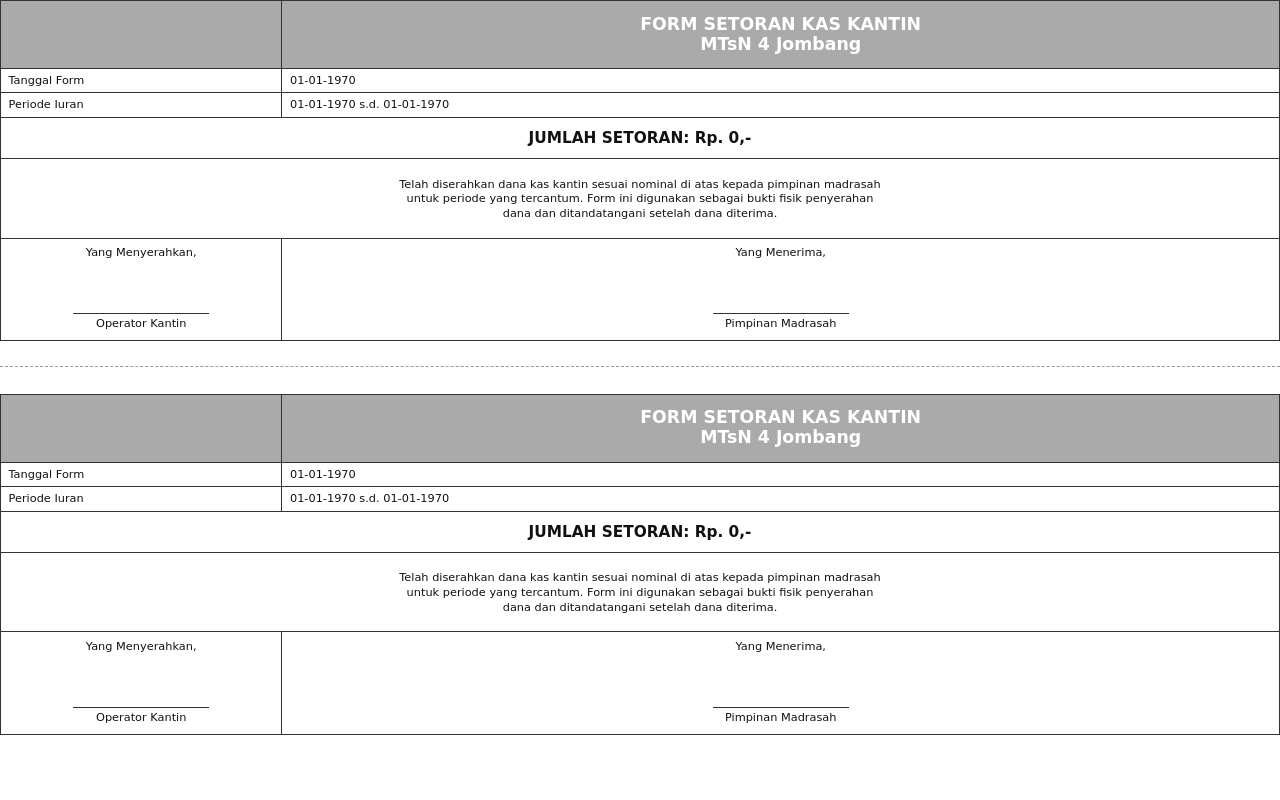
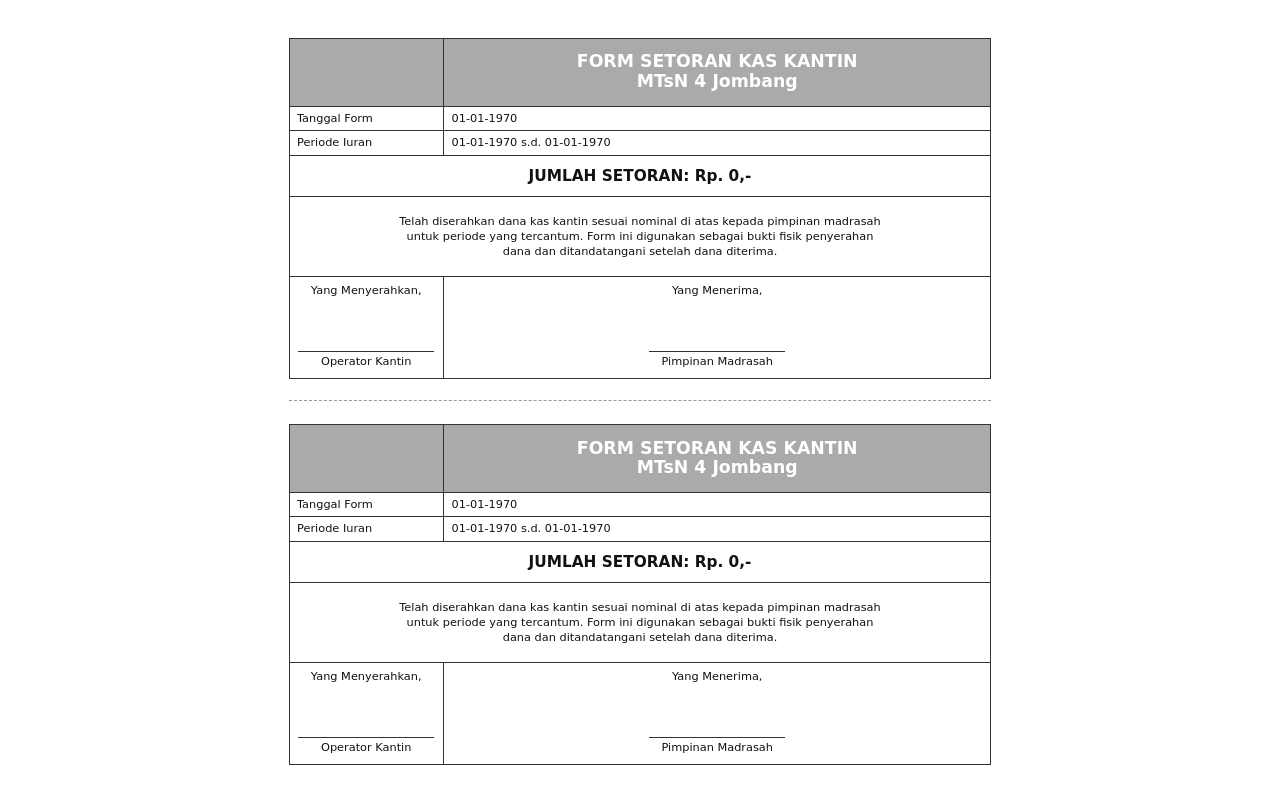
Before and after one commit to Al-Faroz/iurankantin_dev, a CodeIgniter 4 app: the page made by app/Views/pdf_bukti_setoran.php in a window 1280 px wide. Run offline with PHP 8.4 and a stand-in for CodeIgniter, Linux system fonts and the light colour scheme; the template is opened without the code that fills it, so the values that code supplies are empty; some libraries are stand-ins or nearby versions.

Commit message:
fix: add printer-safe margins to setoran PDF

```diff
--- a/app/Views/pdf_bukti_setoran.php
+++ b/app/Views/pdf_bukti_setoran.php
@@ -12,9 +12,13 @@ $nominalCetak = 'Rp. ' . number_format((float) $nominal, 0, ',', '.') . ',-';
     <meta charset="utf-8">
     <title>Form Setoran Kas Kantin</title>
     <style>
+        /*
+         * Margin dibuat secara struktural pada .print-area, bukan hanya @page.
+         * Ini lebih aman untuk Dompdf dan printer yang memiliki non-printable area.
+         */
         @page {
             size: A4 portrait;
-            margin: 5mm 6mm;
+            margin: 0;
         }
 
         * {
@@ -32,6 +36,11 @@ $nominalCetak = 'Rp. ' . number_format((float) $nominal, 0, ',', '.') . ',-';
             font-size: 8.5pt;
             line-height: 1.2;
             color: #111;
+        }
+
+        .print-area {
+            width: 186mm;
+            margin: 10mm auto 0;
         }
 
         .voucher-wrap {
@@ -127,13 +136,14 @@ $nominalCetak = 'Rp. ' . number_format((float) $nominal, 0, ',', '.') . ',-';
         }
 
         .copy-gap {
-            height: 7mm;
+            height: 6mm;
             border-bottom: 0.5pt dashed #999;
-            margin-bottom: 7mm;
+            margin-bottom: 6mm;
         }
     </style>
 </head>
 <body>
+<div class="print-area">
 <?php for ($copy = 0; $copy < 2; $copy++): ?>
     <div class="voucher-wrap">
         <table class="voucher">
@@ -187,5 +197,6 @@ $nominalCetak = 'Rp. ' . number_format((float) $nominal, 0, ',', '.') . ',-';
         <div class="copy-gap"></div>
     <?php endif; ?>
 <?php endfor; ?>
+</div>
 </body>
 </html>
```
